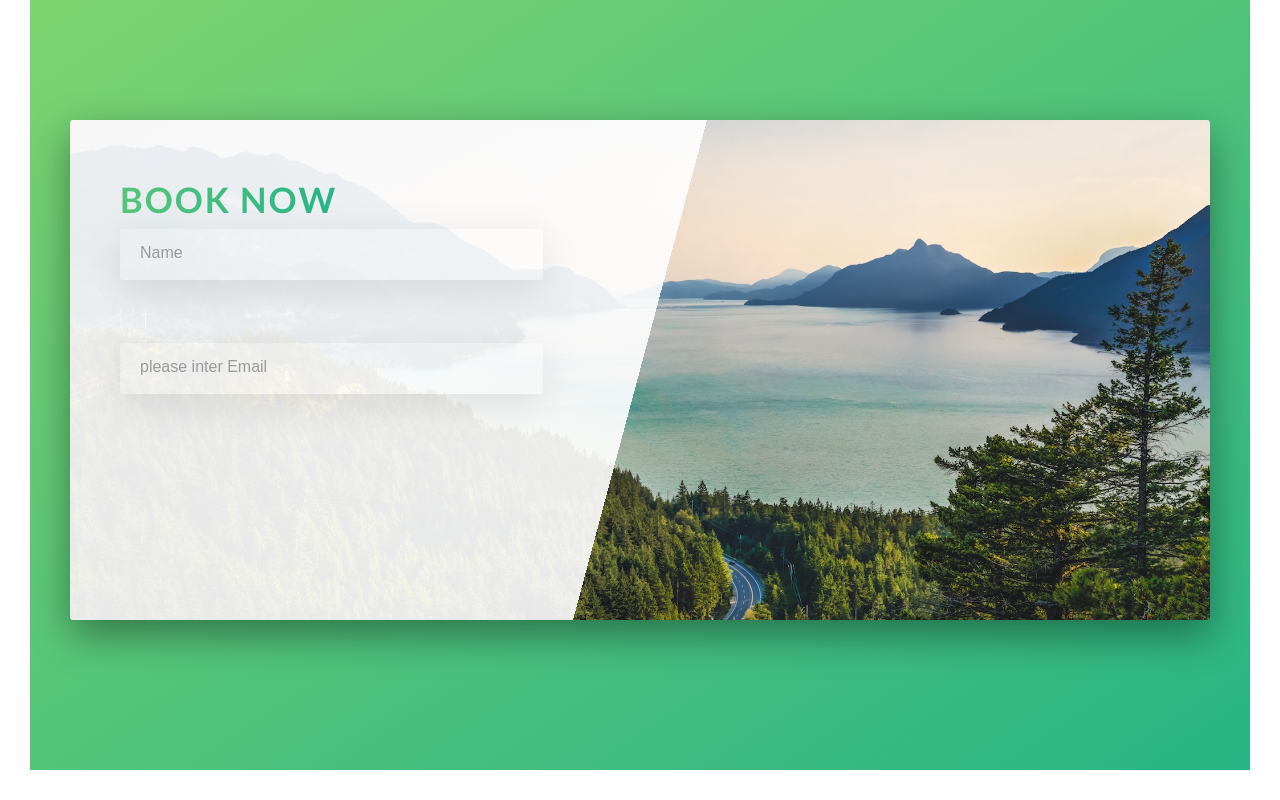
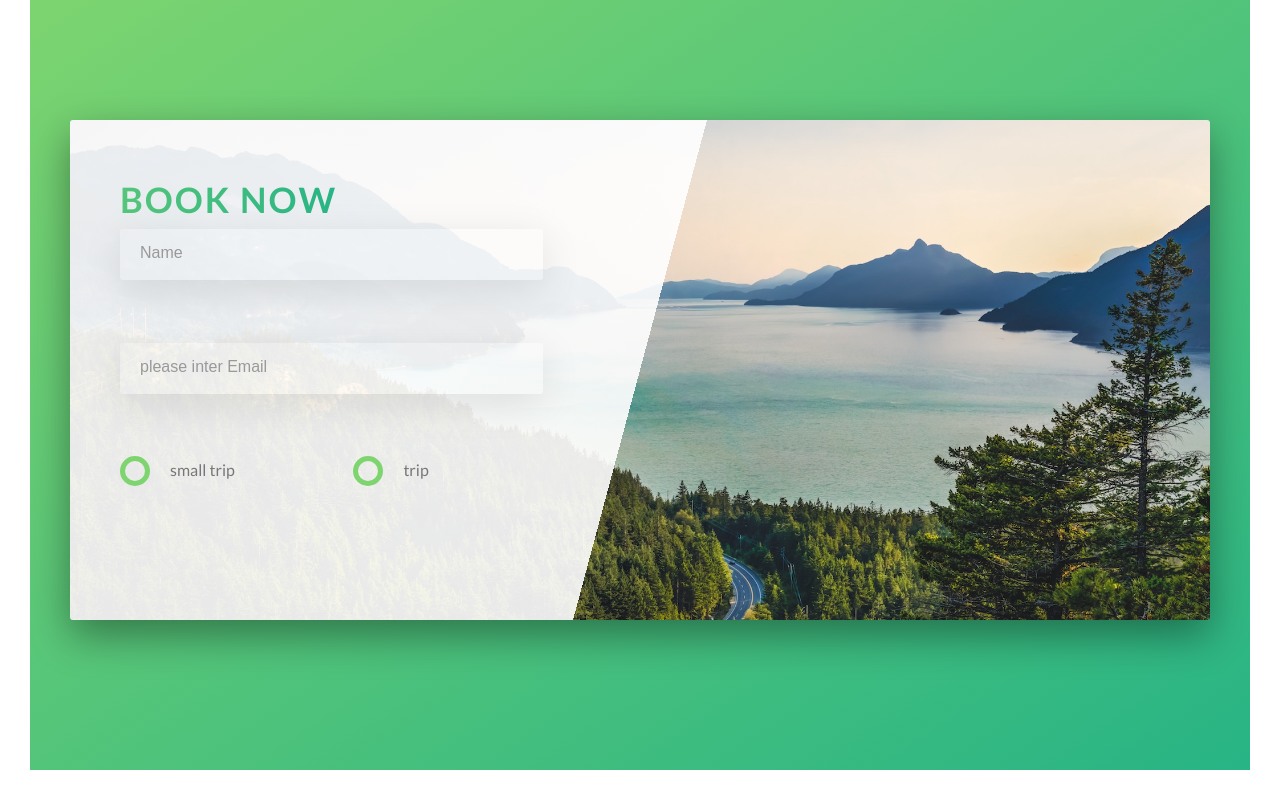
Before and after one commit to engmakarimi/style-natures, a website: page index.html in a window 1280 px wide. Shown: the part 4283-5083 px from the top of the page. Drawn offline with Linux system fonts and the light colour scheme.

Commit message:
compelet form

```diff
--- a/index.html
+++ b/index.html
@@ -225,7 +225,7 @@
           <div class="book__form">
             <div class=" u-margin-bottom-big">
               <h2 class="heading-secondary">book now</h2>
-              <form autocomplete="off">
+              <form action='#' class="form" autocomplete="off">
               <div class="form__group">
                 <input id='name' type="text" class="form__input" placeholder="Name" required/>
                 <lable for="name" class="form__lable">Name</lable>
@@ -233,6 +233,16 @@
                 <div class="form__group">
                 <input id='email' class="form__input" type="text" placeholder="please inter Email" required/>
                 <lable for="email" class="form__lable">Email</lable>
+               </div>
+               <div class="form__group">
+                 <div class="form__raido-group">
+                   <input class="form__raido-input" id='small' type="radio" name='size'>
+                   <lable for='small' class="form__raido-lable"><span class="form__raido-button"></span>small trip</lable>
+                 </div>
+                 <div class="form__raido-group" >
+                  <input class="form__raido-input" id='large' type="radio" name='size'>
+                  <lable for='large' class="form__raido-lable"><span class="form__raido-button"></span> trip</lable>
+                 </div>
                </div>
               </form>
             </div>
--- a/sass/components/_form.scss
+++ b/sass/components/_form.scss
@@ -40,4 +40,47 @@
       transform: translateY(-4rem);
 
   }
+  &__raido{
+    &-group{
+      display: inline-block;
+      width: 49%;
+
+    }
+    &-input{
+        display: none;
+    }
+    &-lable{
+      font-size: $defualt-font-size;
+      cursor: pointer;
+     position: relative;
+     padding-left: 5rem;
+    }
+    &-button{
+      display:inline-block;
+      width: 3rem;
+      height: 3rem;
+      border-radius: 50%;
+      border: 5px solid $color-primary;
+      position: absolute;
+      top:-.3;
+      left: 0;
+      &::after{
+        content: '';
+        display: block;
+        width: 1.5rem;
+        height: 1.5rem;
+        border-radius: 50%;
+        position: absolute;
+        top: 50%;
+        left: 50%;
+        transform: translate(-50%,-50%);
+        background-color: $color-primary;
+        opacity:0;
+        transition: opacity .3s;
+      }
+    }
+    &-input:checked +  &-lable &-button::after {
+      opacity: 1;
+  }
+  }
 }
```
Also changed, not shown: css/style.css.
